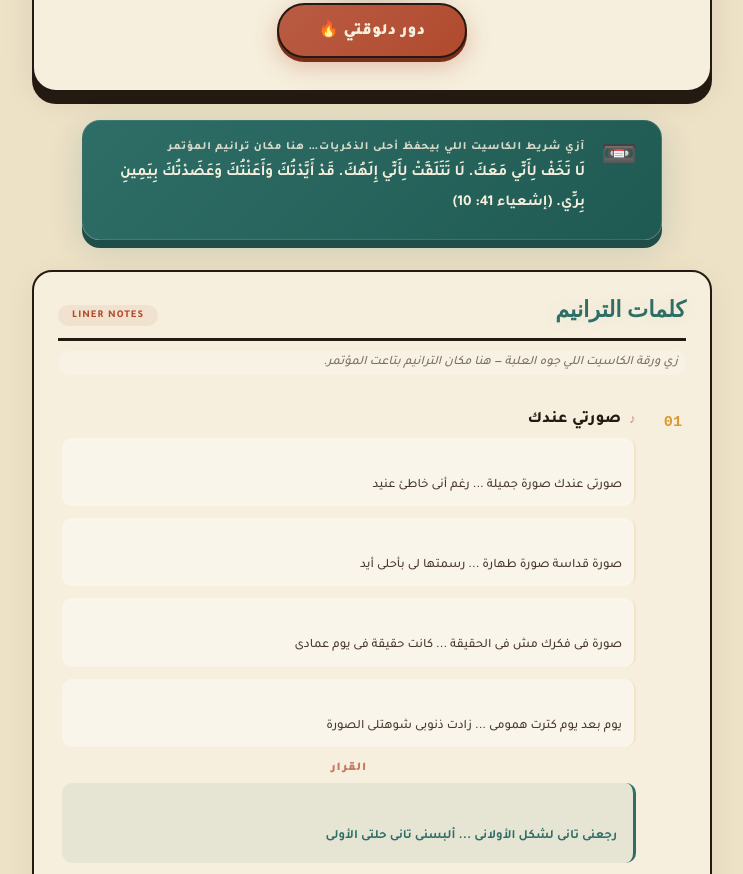
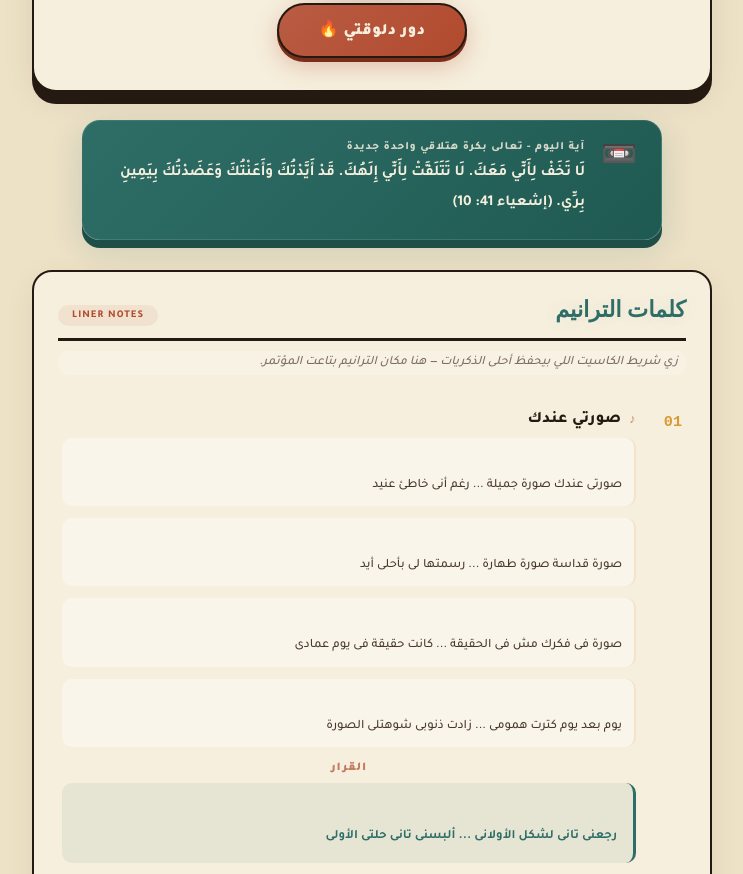
Before and after one commit to SamuelMilad/Cringe, a plain HTML site: page index.html in a window 1280 px wide. Shown: the part 2530-3404 px from the top of the page, without its empty margins (268-1011 px from the left). Drawn offline with Linux system fonts and the light colour scheme; a web font is replaced by a local one.

Commit message:
Update index.html

```diff
--- a/index.html
+++ b/index.html
@@ -1678,7 +1678,7 @@
       <div class="daily">
         <span class="icon">📼</span>
         <div>
-          <div class="head">آزي شريط الكاسيت اللي بيحفظ أحلى الذكريات… هنا مكان ترانيم المؤتمر</div>
+          <div class="head">آية اليوم - تعالى بكرة هتلاقي واحدة جديدة </div>
           <div class="fact" id="daily-fact"></div>
         </div>
       </div>
@@ -1690,7 +1690,7 @@
           <span>LINER NOTES</span>
         </div>
         <p class="liner-note">
-          زي ورقة الكاسيت اللي جوه العلبة — هنا مكان الترانيم بتاعت المؤتمر.
+          زي شريط الكاسيت اللي بيحفظ أحلى الذكريات — هنا مكان الترانيم بتاعت المؤتمر.
         </p>
 
         <!-- Hymn 01 -->
```
